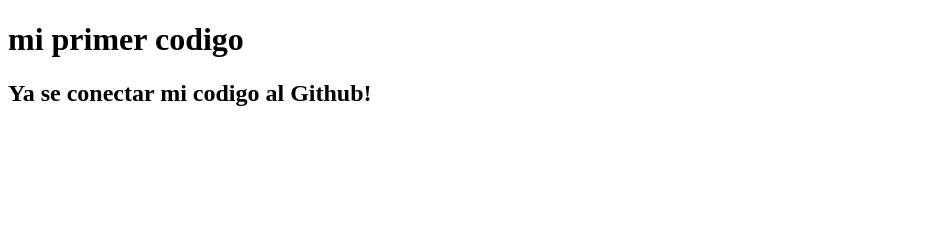
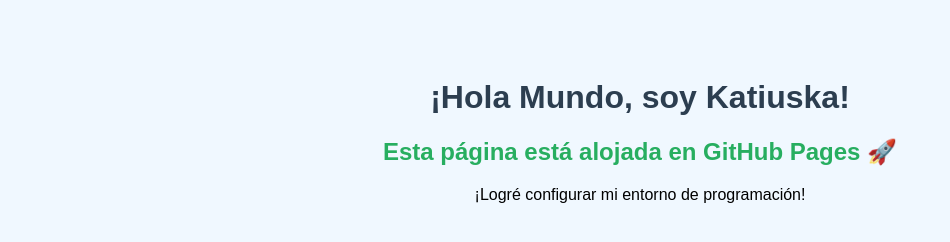
Before and after one commit to katiuska1820/mi-primer-codigo, a plain HTML site: page index.html in a window 1280 px wide. Shown: the whole page, without its empty margins (0-950 px from the left). Drawn offline with Linux system fonts and the light colour scheme.

Commit message:
Agregue estilo de color en la pagina

```diff
--- a/index.html
+++ b/index.html
@@ -1,12 +1,25 @@
 <!doctype html>
-<html lang="en">
+<html>
   <head>
-    <meta charset="UTF-8" />
-    <meta name="viewport" content="width=device-width, initial-scale=1.0" />
-    <title>Documento</title>
+    <title>Mi Primera Web</title>
+    <style>
+      body {
+        background-color: #f0f8ff; /* Un color azul muy clarito */
+        font-family: Arial, sans-serif;
+        text-align: center;
+        padding-top: 50px;
+      }
+      h1 {
+        color: #2c3e50;
+      }
+      h2 {
+        color: #27ae60;
+      }
+    </style>
   </head>
   <body>
-    <h1>mi primer codigo</h1>
-    <h2>Ya se conectar mi codigo al Github!</h2>
+    <h1>¡Hola Mundo, soy Katiuska!</h1>
+    <h2>Esta página está alojada en GitHub Pages 🚀</h2>
+    <p>¡Logré configurar mi entorno de programación!</p>
   </body>
 </html>
```
